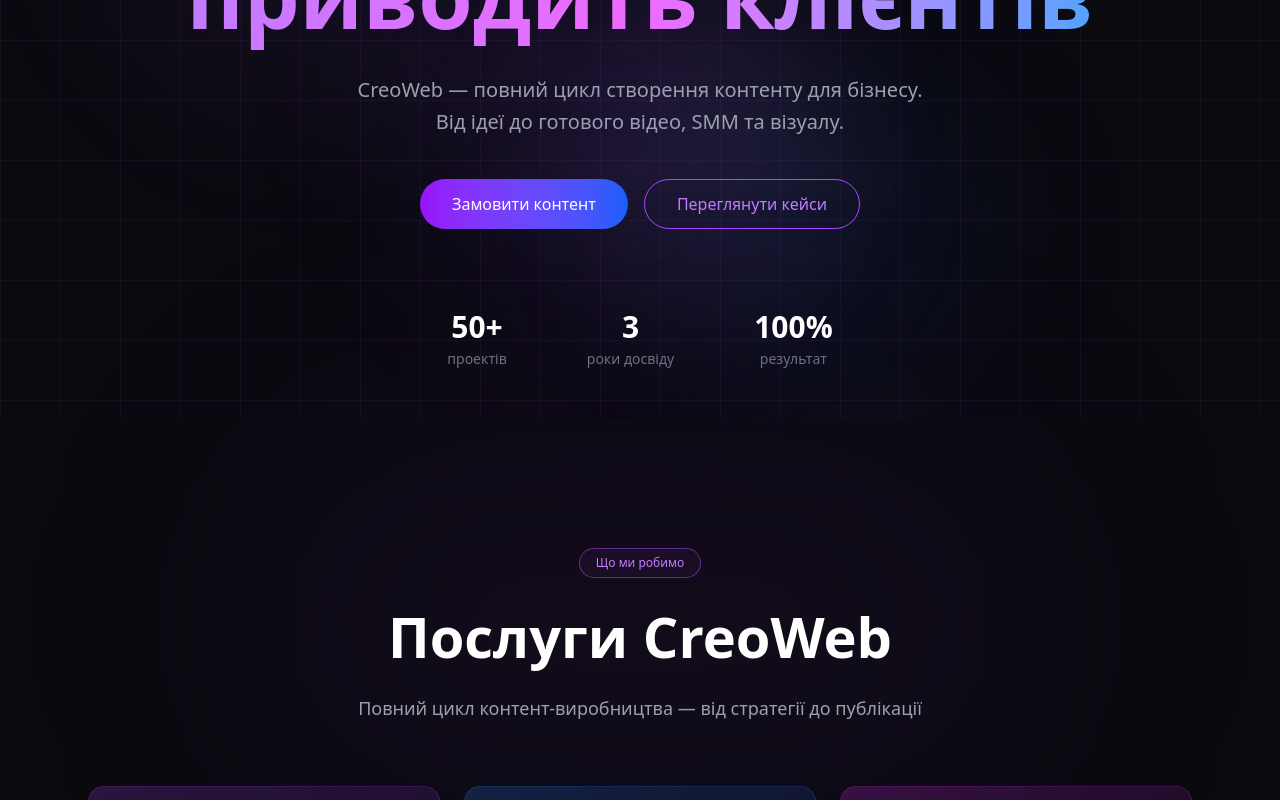
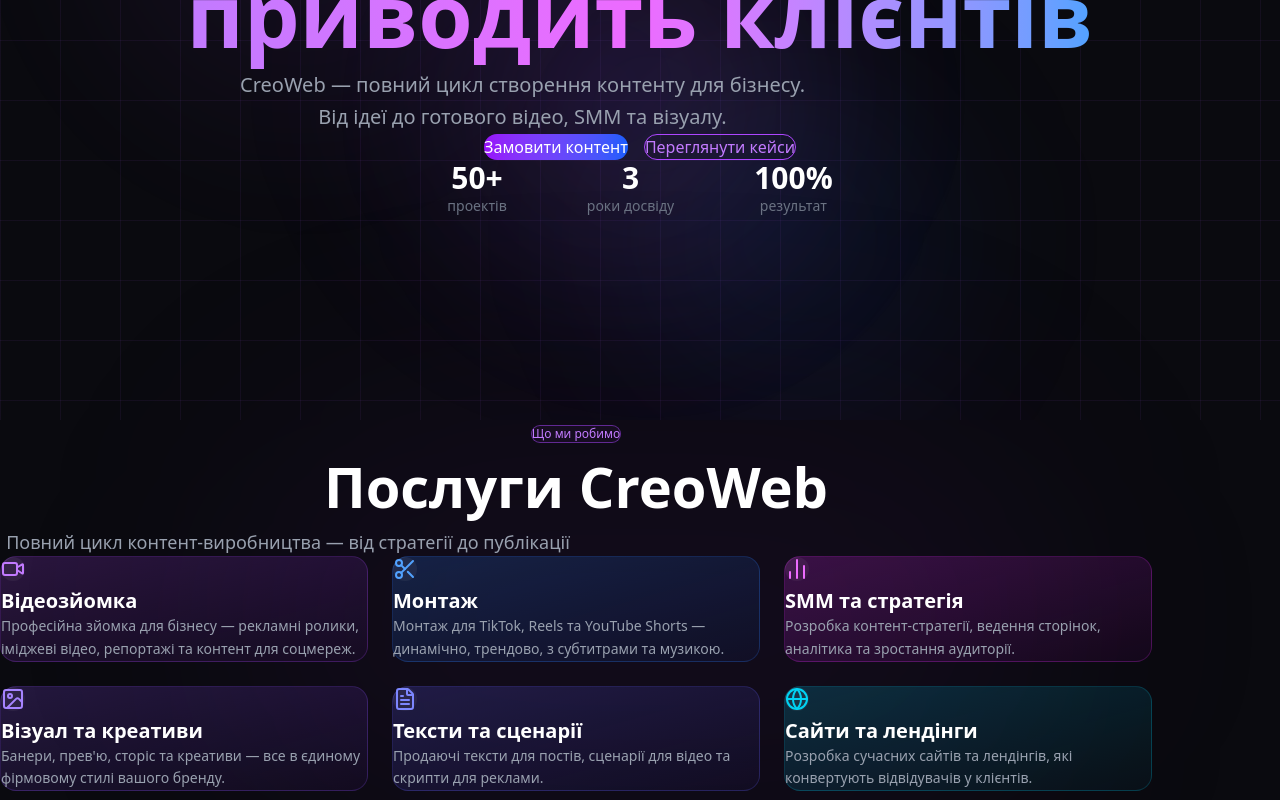
Before and after one commit to Amoizzi/creoweb, a Next.js app: page / in a window 1280 px wide. Shown: the part 380-1180 px from the top of the page. Built offline with nearby package versions, Linux system fonts and the light colour scheme.

Commit message:
perf: optimize for old devices iPhone 7 Safari

```diff
--- a/src/app/globals.css
+++ b/src/app/globals.css
@@ -2,15 +2,36 @@
 
 html {
   scroll-behavior: smooth;
+  -webkit-text-size-adjust: 100%;
+  text-size-adjust: 100%;
 }
 
-* {
+*, *::before, *::after {
+  -webkit-box-sizing: border-box;
   box-sizing: border-box;
+  margin: 0;
+  padding: 0;
 }
 
-img, video {
+body {
+  background-color: #0a0a0f;
+  color: #f0f0f0;
+  -webkit-font-smoothing: antialiased;
+  -moz-osx-font-smoothing: grayscale;
+  overflow-x: hidden;
+  min-height: 100vh;
+  min-height: -webkit-fill-available;
+}
+
+img, video, svg {
   max-width: 100%;
   height: auto;
+  display: block;
+}
+
+button, a {
+  -webkit-tap-highlight-color: transparent;
+  touch-action: manipulation;
 }
 
 :root {
@@ -21,11 +42,6 @@
 @theme inline {
   --color-background: var(--background);
   --color-foreground: var(--foreground);
-}
-
-body {
-  background-color: #0a0a0f;
-  color: #f0f0f0;
 }
 
 @keyframes pulse-slow {
@@ -141,6 +157,11 @@
   footer {
     padding-bottom: max(1.5rem, env(safe-area-inset-bottom));
   }
+
+  body {
+    padding-left: env(safe-area-inset-left);
+    padding-right: env(safe-area-inset-right);
+  }
 }
 
 /* ===== TOUCH DEVICES ===== */
@@ -150,16 +171,29 @@
   .aurora-blob-3 {
     display: none !important;
   }
+
+  * {
+    animation-duration: 0.01ms !important;
+    transition-duration: 0.15s !important;
+  }
+
   button, a {
     min-height: 44px;
     min-width: 44px;
   }
 }
 
+/* ===== FALLBACK FOR NO BACKDROP-FILTER ===== */
+@supports not (backdrop-filter: blur(1px)) {
+  nav {
+    background-color: rgba(10, 10, 15, 0.98) !important;
+  }
+}
+
 /* ===== LOW-END DEVICES ===== */
 @media (prefers-reduced-motion: reduce) {
   * {
-    animation-duration: 0.01ms !important;
+    animation: none !important;
     transition-duration: 0.01ms !important;
   }
 }
--- a/src/app/layout.tsx
+++ b/src/app/layout.tsx
@@ -14,9 +14,15 @@
   return (
     <html lang="uk">
       <head>
-        <link rel="preconnect" href="https://fonts.googleapis.com" />
+        <meta name="viewport" content="width=device-width, initial-scale=1, maximum-scale=5" />
+        <meta name="theme-color" content="#0a0a0f" />
+        <meta name="apple-mobile-web-app-capable" content="yes" />
+        <meta name="apple-mobile-web-app-status-bar-style" content="black-translucent" />
+        <meta httpEquiv="x-dns-prefetch-control" content="on" />
+        <link rel="dns-prefetch" href="//fonts.googleapis.com" />
+        <link rel="preconnect" href="https://fonts.googleapis.com" crossOrigin="anonymous" />
         <link
-          href="https://fonts.googleapis.com/css2?family=Inter:wght@300;400;500;600&family=Syne:wght@600;700;800&display=swap"
+          href="https://fonts.googleapis.com/css2?family=Inter:wght@400;500;600&family=Syne:wght@700;800&display=swap&display=swap"
           rel="stylesheet"
         />
       </head>
--- a/src/components/ui/GridBackground.tsx
+++ b/src/components/ui/GridBackground.tsx
@@ -1,10 +1,19 @@
 "use client";
-import { useEffect, useRef } from "react";
+import { useEffect, useRef, useState } from "react";
 
 export default function GridBackground() {
   const glowRef = useRef<HTMLDivElement>(null);
+  const [isMobile, setIsMobile] = useState(true);
 
   useEffect(() => {
+    const check = () => setIsMobile(window.innerWidth < 768 || /iPhone|iPad|iPod|Android/i.test(navigator.userAgent));
+    check();
+    window.addEventListener("resize", check);
+    return () => window.removeEventListener("resize", check);
+  }, []);
+
+  useEffect(() => {
+    if (isMobile) return;
     const handleMouseMove = (e: MouseEvent) => {
       if (glowRef.current) {
         glowRef.current.style.left = e.clientX - 300 + "px";
@@ -13,7 +22,7 @@
     };
     window.addEventListener("mousemove", handleMouseMove);
     return () => window.removeEventListener("mousemove", handleMouseMove);
-  }, []);
+  }, [isMobile]);
 
   return (
     <div className="fixed inset-0 z-0 pointer-events-none overflow-hidden">
@@ -29,30 +38,31 @@
         }}
       />
 
-      {/* Top radial glow */}
+      {/* Top glow - works on all devices */}
       <div
         className="absolute inset-0"
         style={{
-          background: "radial-gradient(ellipse 80% 40% at 50% 0%, rgba(124,58,237,0.18) 0%, transparent 70%)",
+          background: "radial-gradient(ellipse 80% 40% at 50% 0%, rgba(124,58,237,0.15) 0%, transparent 70%)",
         }}
       />
 
-      {/* Cursor glow that follows mouse */}
+      {/* Desktop only effects */}
+      {!isMobile && (
+        <>
           <div
             ref={glowRef}
-        className="absolute w-[600px] h-[600px] rounded-full pointer-events-none transition-all duration-300"
+            className="absolute w-[600px] h-[600px] rounded-full pointer-events-none"
             style={{
               background: "radial-gradient(circle, rgba(168,85,247,0.08) 0%, transparent 70%)",
               filter: "blur(40px)",
+              transition: "left 0.3s ease, top 0.3s ease",
             }}
           />
-
-      {/* Aurora blob 1 */}
           <div className="aurora-blob-1" />
-      {/* Aurora blob 2 */}
           <div className="aurora-blob-2" />
-      {/* Aurora blob 3 */}
           <div className="aurora-blob-3" />
+        </>
+      )}
     </div>
   );
 }
```
Lines whose indentation alone changed are shown as unchanged.
